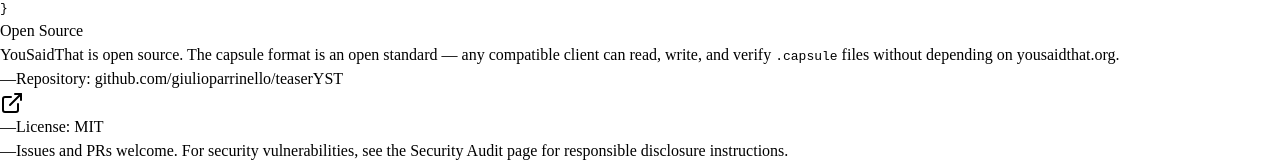
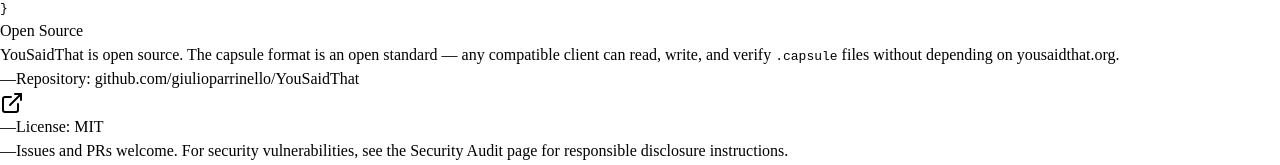
Before and after one commit to giulioparrinello/YouSaidThat, a React (Vite) app in the folder client/: page /docs in a window 1280 px wide. Shown: the part 6994-7159 px from the top of the page. Built offline with nearby package versions, Linux system fonts and the light colour scheme.

Commit message:
Update repo URL from teaserYST to YouSaidThat across all files

```diff
--- a/client/src/pages/Docs.tsx
+++ b/client/src/pages/Docs.tsx
@@ -265,7 +265,7 @@
             to verify any proof without depending on our servers. The source
             code is available on{" "}
             <a
-              href="https://github.com/giulioparrinello/teaserYST"
+              href="https://github.com/giulioparrinello/YouSaidThat"
               target="_blank"
               rel="noopener noreferrer"
               className="text-[#6366F1] hover:underline inline-flex items-center gap-0.5"
@@ -812,12 +812,12 @@
               <>
                 Repository:{" "}
                 <a
-                  href="https://github.com/giulioparrinello/teaserYST"
+                  href="https://github.com/giulioparrinello/YouSaidThat"
                   target="_blank"
                   rel="noopener noreferrer"
                   className="text-[#6366F1] hover:underline inline-flex items-center gap-0.5"
                 >
-                  github.com/giulioparrinello/teaserYST{" "}
+                  github.com/giulioparrinello/YouSaidThat{" "}
                   <ExternalLink className="w-3 h-3" />
                 </a>
               </>,
@@ -861,7 +861,7 @@
               </span>
             </Link>
             <a
-              href="https://github.com/giulioparrinello/teaserYST"
+              href="https://github.com/giulioparrinello/YouSaidThat"
               target="_blank"
               rel="noopener noreferrer"
               className="hover:text-[#111] transition-colors"
--- a/client/src/pages/Home.tsx
+++ b/client/src/pages/Home.tsx
@@ -945,7 +945,7 @@
                 </span>
               </Link>
               <a
-                href="https://github.com/giulioparrinello/teaserYST"
+                href="https://github.com/giulioparrinello/YouSaidThat"
                 target="_blank"
                 rel="noopener noreferrer"
                 className="hover:text-[#111111] transition-colors font-medium"
--- a/client/src/pages/SecurityAudit.tsx
+++ b/client/src/pages/SecurityAudit.tsx
@@ -229,12 +229,12 @@
               current version. The source code is available for independent
               review at{" "}
               <a
-                href="https://github.com/giulioparrinello/teaserYST"
+                href="https://github.com/giulioparrinello/YouSaidThat"
                 target="_blank"
                 rel="noopener noreferrer"
                 className="underline"
               >
-                github.com/giulioparrinello/teaserYST
+                github.com/giulioparrinello/YouSaidThat
               </a>
               . If you find a vulnerability, see the{" "}
               <button
@@ -606,7 +606,7 @@
                 working exploit.
               </p>
               <a
-                href="https://github.com/giulioparrinello/teaserYST/issues"
+                href="https://github.com/giulioparrinello/YouSaidThat/issues"
                 target="_blank"
                 rel="noopener noreferrer"
                 className="inline-flex items-center gap-1.5 text-xs text-[#6366F1] hover:underline font-medium"
@@ -662,7 +662,7 @@
               </span>
             </Link>
             <a
-              href="https://github.com/giulioparrinello/teaserYST"
+              href="https://github.com/giulioparrinello/YouSaidThat"
               target="_blank"
               rel="noopener noreferrer"
               className="hover:text-[#111] transition-colors"
--- a/package.json
+++ b/package.json
@@ -5,7 +5,7 @@
   "license": "MIT",
   "repository": {
     "type": "git",
-    "url": "https://github.com/giulioparrinello/teaserYST"
+    "url": "https://github.com/giulioparrinello/YouSaidThat"
   },
   "scripts": {
     "dev:client": "vite dev --port 5000",
```
Also changed, not shown: 2 other files (tests, documents, lock files or other folders).
